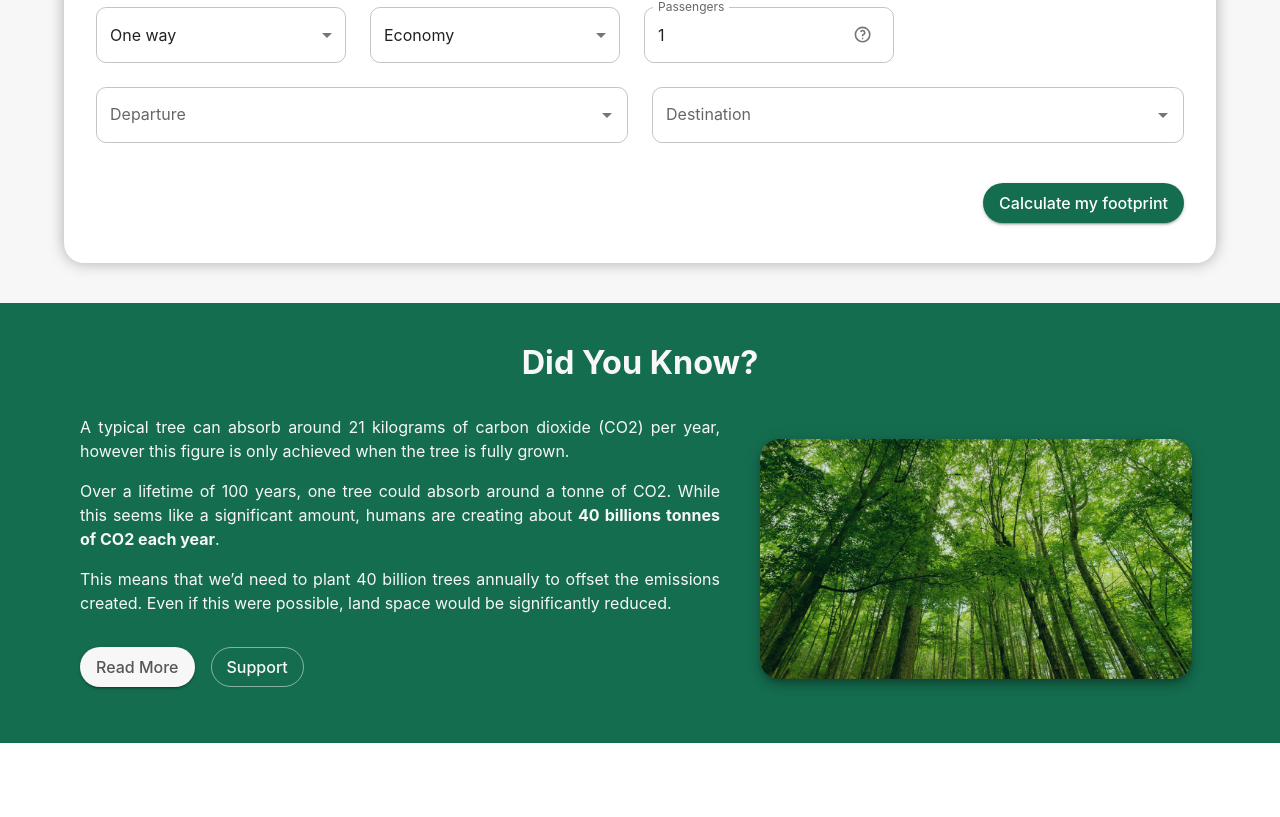
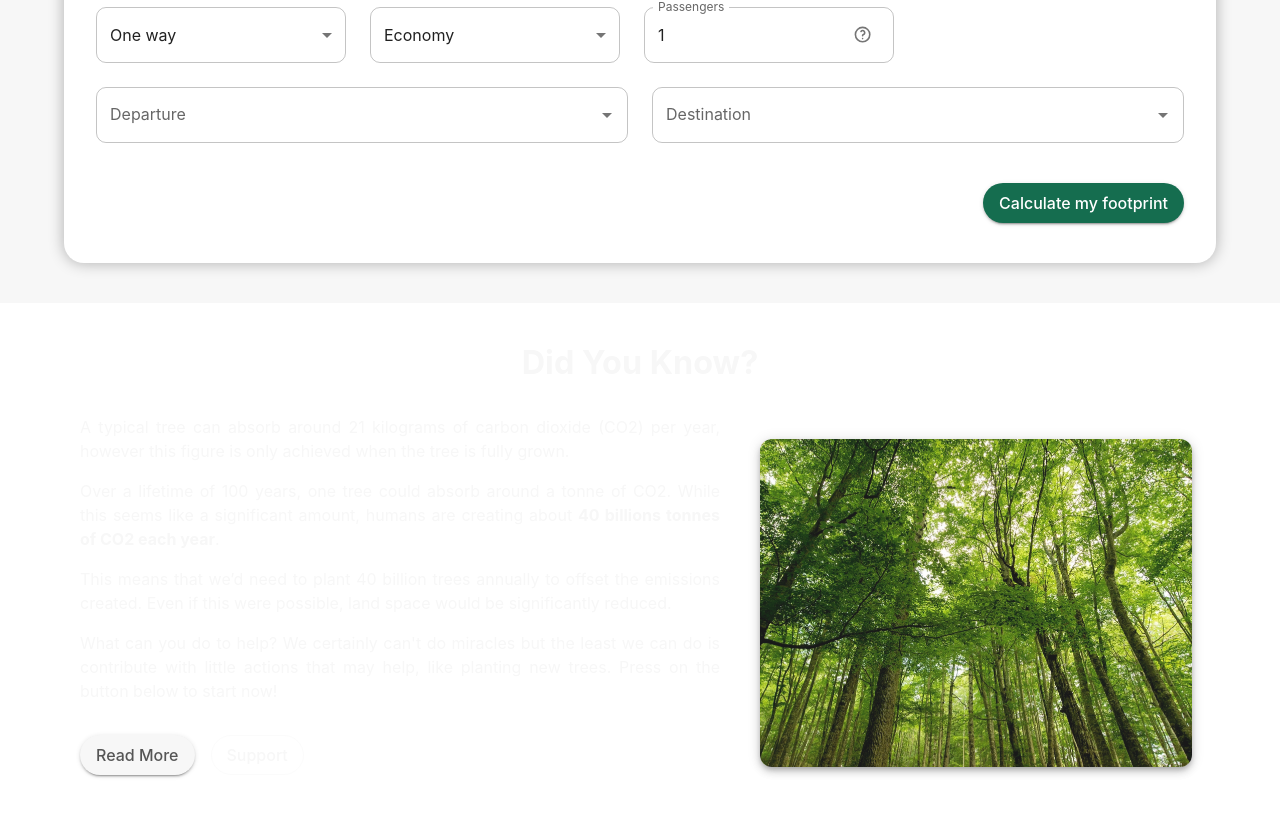
Before and after one commit to alisherkhan98/frintend-final-project, a React (Create React App) app: page / in a window 1280 px wide. Shown: the part 945-1762 px from the top of the page. Before the commit the page ends 1688 px from the top, so only its background shows below. Built offline with nearby package versions, Linux system fonts and the light colour scheme; no server answers.

Commit message:
added paragraph

```diff
--- a/src/components/DidYouKnow.js
+++ b/src/components/DidYouKnow.js
@@ -16,10 +16,13 @@ import forest from "../assets/img/forest.jpg";
 function DidYouKnow() {
   const theme = useTheme();
   return (
-    <Box sx={{ backgroundColor: "primary.main", py: 5 }} component="section">
+    <Box
+      sx={{ backgroundColor: "background.section", py: 5 }}
+      component="section"
+    >
       <Container>
         <Typography
-          color="text.contrast"
+          color="#f7f7f7"
           variant="h4"
           textAlign="center"
           fontWeight={700}
@@ -31,7 +34,7 @@ function DidYouKnow() {
           <Grid item xs={12} sm={7} px={2}>
             <Typography
               variant="body1"
-              color="text.contrast"
+              color="#f7f7f7"
               mb={2}
               textAlign="justify"
             >
@@ -41,7 +44,7 @@ function DidYouKnow() {
             </Typography>
             <Typography
               variant="body1"
-              color="text.contrast"
+              color="#f7f7f7"
               mb={2}
               textAlign="justify"
             >
@@ -52,13 +55,23 @@ function DidYouKnow() {
             </Typography>
             <Typography
               variant="body1"
-              color="text.contrast"
+              color="#f7f7f7"
               mb={2}
               textAlign="justify"
             >
               This means that we’d need to plant 40 billion trees annually to
               offset the emissions created. Even if this were possible, land
               space would be significantly reduced.
+            </Typography>
+            <Typography
+              variant="body1"
+              color="#f7f7f7"
+              mb={2}
+              textAlign="justify"
+            >
+              What can you do to help? We certainly can't do miracles but the
+              least we can do is contribute with little actions that may help,
+              like planting new trees. Press on the button below to start now!
             </Typography>
             <Stack
               sx={{
@@ -81,7 +94,7 @@ function DidYouKnow() {
               </Button>
               <Button
                 variant="outlined"
-                color="neutral"
+                color="hero"
                 sx={{
                   width: { xs: "90%", sm: "fit-content" },
                   m: 2,
@@ -98,9 +111,9 @@ function DidYouKnow() {
                 height: { xs: "250px", sm: 1 },
 
                 width: 1,
-                borderRadius: 5,
+                borderRadius: 3,
                 overflow: "hidden",
-                boxShadow: theme.shadows[7],
+                boxShadow: theme.shadows[5],
               }}
             >
               <img
@@ -108,10 +121,9 @@ function DidYouKnow() {
                 alt=""
                 style={{
                   objectFit: "cover",
-                  // maxHeight: "300px",
                   width: "100%",
                   height: "100%",
-                  opacity: 0.8,
+                  opacity: 0.9,
                 }}
               />
             </Box>
```
